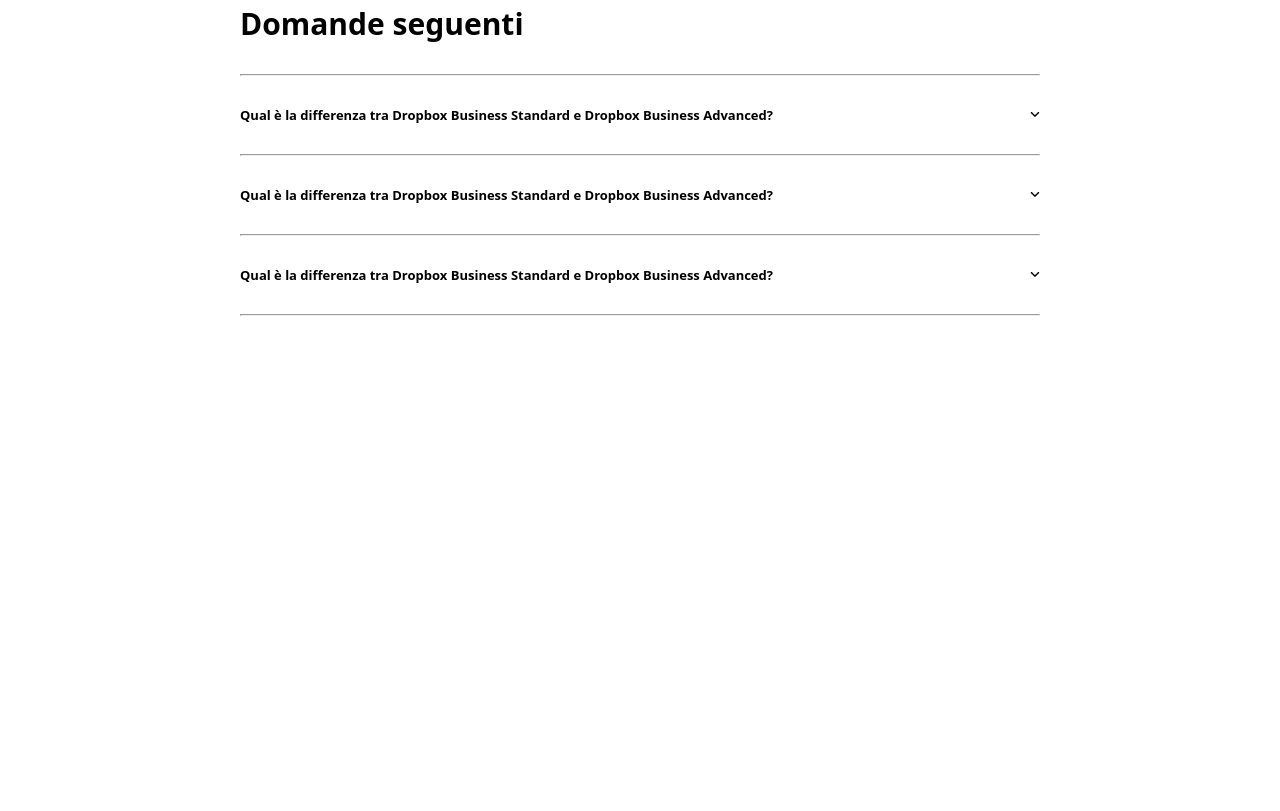
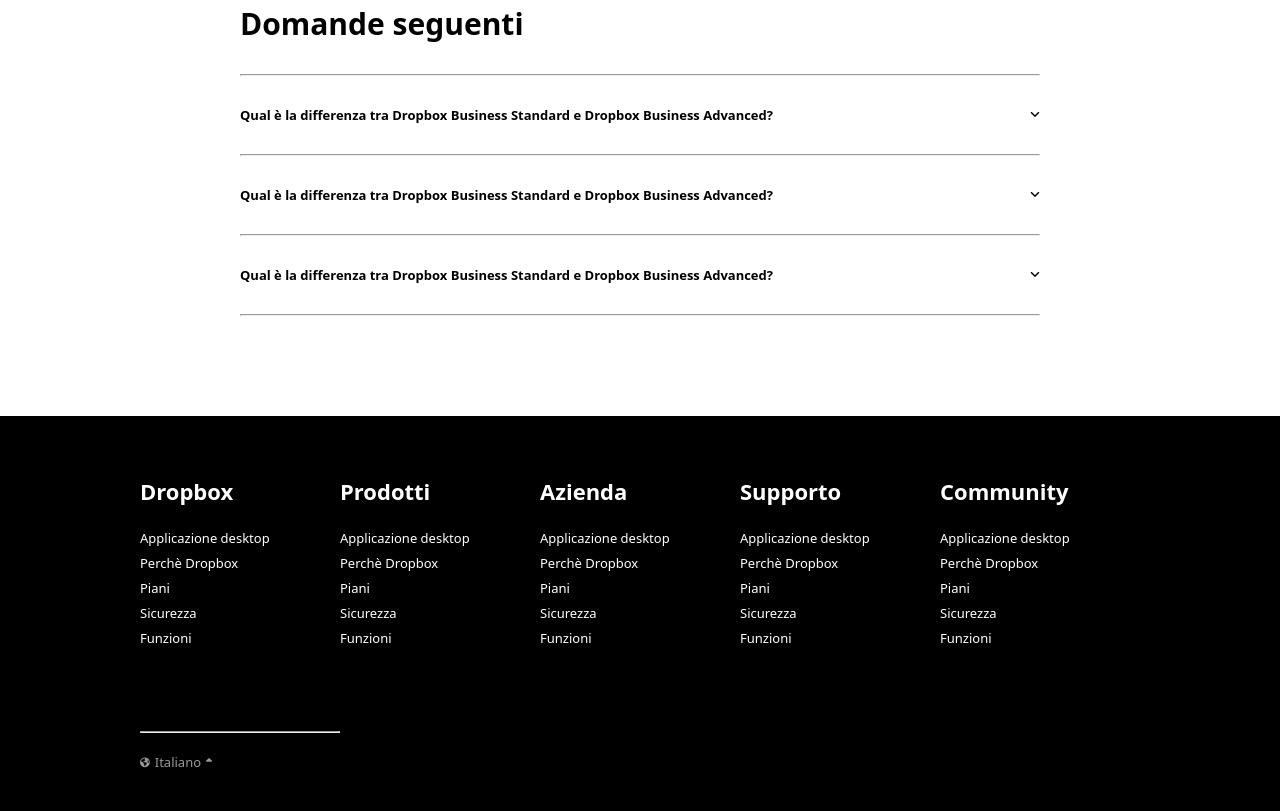
Before and after one commit to FedericoMorrillo/htmlcss-dropbox, a plain HTML site: page index.html in a window 1280 px wide. Shown: the part 4723-5534 px from the top of the page. Before the commit the page ends 5039 px from the top, so only its background shows below. Drawn offline with Linux system fonts and the light colour scheme.

Commit message:
feat: footer terminato

```diff
--- a/css/style.css
+++ b/css/style.css
@@ -319,6 +319,7 @@ filter: invert(1);
     justify-content: space-between;
     align-items: center;
 }
+
 .info hr{
     width: 100%;
 }
@@ -326,3 +327,45 @@ filter: invert(1);
     padding: 30px 0;
 }
 /*main*/
+/*footer*/
+footer{
+    background-color: black;
+}
+footer .contenitore{
+    width: 1000px;
+    margin: 0 auto;
+    padding-top: 60px;
+    margin-top: 100px;
+    gap: 20px;
+}
+.foot-col{
+    width: calc( 100%  /5);
+    color: white;
+}
+.foot-box{
+padding-top: 10px;
+}
+.foot-box a{
+    color: white;
+    text-decoration: none;
+}
+.foot-box li{
+    line-height: 25px;
+}
+footer hr{
+    width: 20%;
+    color: white;
+    margin-bottom: 20px;
+}
+.lingua{
+    color: #999999;
+    padding-right: 5px;
+    gap: 5px;
+    align-items: center;
+}
+.contenitore2{
+    width: 1000px;
+    margin: 0 auto;
+    padding: 80px 0 40px 0;
+}
+/*footer*/
--- a/index.html
+++ b/index.html
@@ -439,5 +439,135 @@
             <!--/sezione domande  DA TORNARE PER BONUS-->
         </section>
     </main>
+    <footer>
+        <div class="contenitore flex">
+            <div class="foot-col ">
+                <h3>Dropbox</h5>
+                    <div class="foot-box">
+                        <ul>
+                            <li>
+                                <a href="">Applicazione desktop</a>
+                            </li>
+                            <li>
+                                <a href="">Perchè Dropbox</a>
+                            </li>
+                            <li>
+                                <a href="">Piani</a>
+                            </li>
+                            <li>
+                                <a href="">Sicurezza</a>
+                            </li>
+                            <li>
+                                <a href="">Funzioni</a>
+                            </li>
+                        </ul>
+                    </div>
+            </div>
+            <div class="foot-col">
+                <h3>Prodotti</h3>
+                <div class="foot-box">
+                    <ul>
+                        <li>
+                            <a href="">Applicazione desktop</a>
+                        </li>
+                        <li>
+                            <a href="">Perchè Dropbox</a>
+                        </li>
+                        <li>
+                            <a href="">Piani</a>
+                        </li>
+                        <li>
+                            <a href="">Sicurezza</a>
+                        </li>
+                        <li>
+                            <a href="">Funzioni</a>
+                        </li>
+                    </ul>
+                </div>
+            </div>
+            <div class="foot-col">
+                <h3>Azienda</h3>
+                <div class="foot-box">
+                    <ul>
+                        <li>
+                            <a href="">Applicazione desktop</a>
+                        </li>
+                        <li>
+                            <a href="">Perchè Dropbox</a>
+                        </li>
+                        <li>
+                            <a href="">Piani</a>
+                        </li>
+                        <li>
+                            <a href="">Sicurezza</a>
+                        </li>
+                        <li>
+                            <a href="">Funzioni</a>
+                        </li>
+                    </ul>
+                </div>
+            </div>
+            <div class="foot-col">
+                <h3>Supporto</h3>
+                <div class="foot-box">
+                    <ul>
+                        <li>
+                            <a href="">Applicazione desktop</a>
+                        </li>
+                        <li>
+                            <a href="">Perchè Dropbox</a>
+                        </li>
+                        <li>
+                            <a href="">Piani</a>
+                        </li>
+                        <li>
+                            <a href="">Sicurezza</a>
+                        </li>
+                        <li>
+                            <a href="">Funzioni</a>
+                        </li>
+                    </ul>
+                </div>
+            </div>
+            <div class="foot-col">
+                <h3>Community</h3>
+                <div class="foot-box">
+                    <ul>
+                        <li>
+                            <a href="">Applicazione desktop</a>
+                        </li>
+                        <li>
+                            <a href="">Perchè Dropbox</a>
+                        </li>
+                        <li>
+                            <a href="">Piani</a>
+                        </li>
+                        <li>
+                            <a href="">Sicurezza</a>
+                        </li>
+                        <li>
+                            <a href="">Funzioni</a>
+                        </li>
+                    </ul>
+                </div>
+            </div>
+            <div>
+            </div>
+        </div>
+        <div class="contenitore2">
+            <hr>
+            <div class="lingua flex">
+                <div class="flex">
+                    <i class="fa-solid fa-earth-americas fa-xs"></i>
+                </div>
+                <div class="flex">
+                    Italiano
+                </div>
+                <div class="flex">
+                     <i class="fa-solid fa-sort-up fa-xs"></i>
+                </div>
+            </div>
+        </div>
+    </footer>
 </body>
 </html>
```
